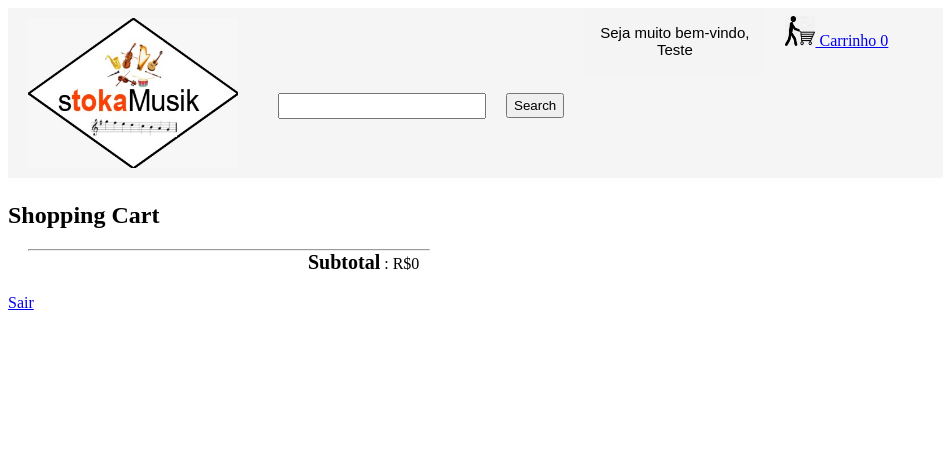
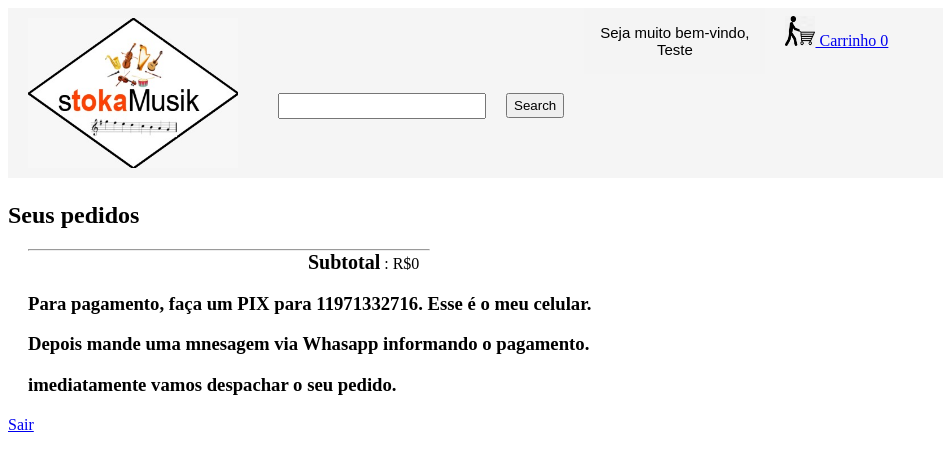
Before and after one commit to Grupo6-PI/Stokasimples_1, a Flask app: page /cart in a window 1280 px wide. Shown: the top 471 px of the page, without its empty margins (0-943 px from the left). Run offline with Flask 2, Linux system fonts and the light colour scheme; a user stored in the database is signed in; data comes from the database, SQL or seed files in the repository; data that the repository does not hold is empty.

Commit message:
Update cart.html
Forma da pagamenro

```diff
--- a/templates/cart.html
+++ b/templates/cart.html
@@ -38,7 +38,7 @@
 	</div>
 </div>
 <div id="cartItems">
-	<h2>Shopping Cart</h2>
+	<h2>Seus pedidos</h2>
 	<div id="tableItems">
 		{% for row in products %}
 		<div>
@@ -60,6 +60,9 @@
 		<div id="total">
 			<span id="subtotal">Subtotal</span> : R${{totalPrice}}
 		</div>
+        <h3>Para pagamento, faça um PIX para 11971332716. Esse é o meu celular.</h3>
+        <h3>Depois mande uma mnesagem via Whasapp informando o pagamento.</h3>
+        <h3>imediatamente vamos despachar o seu pedido.</h3>
 	</div>
 </div>
 <a href="/checkout">Sair</a>
```
